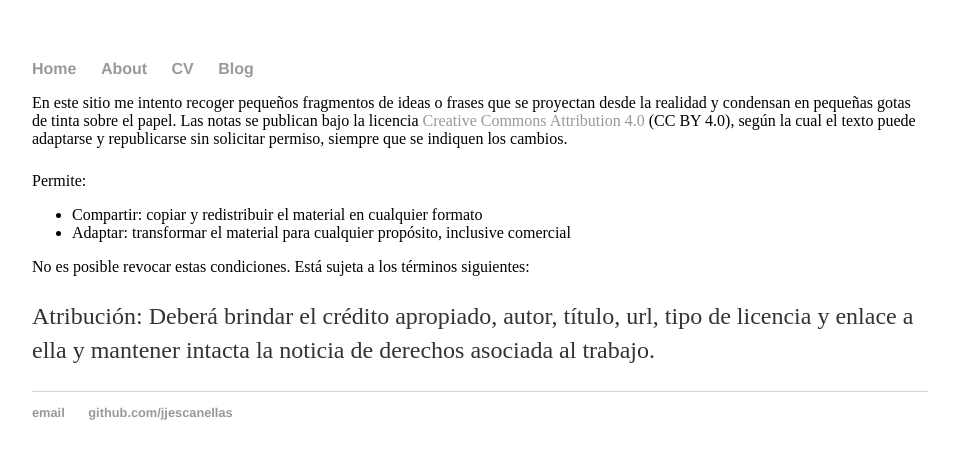
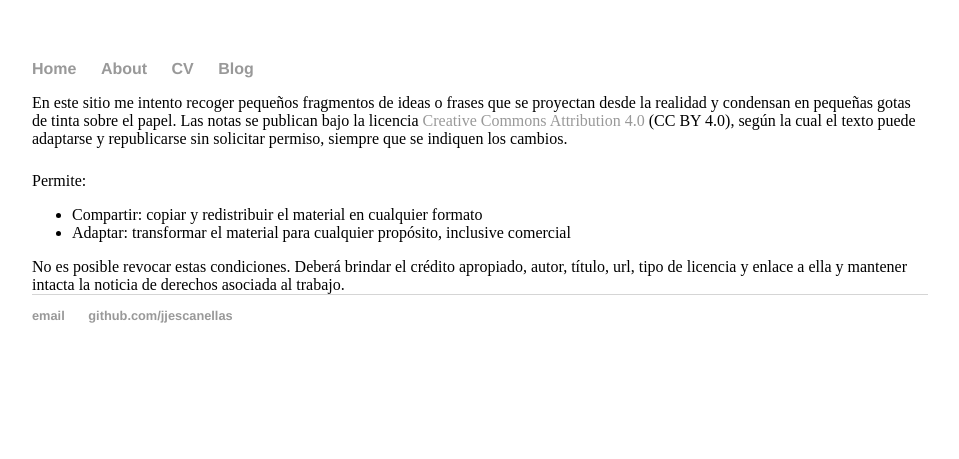
Before and after one commit to jjescanellas/jjescanellas.github.io, a Jekyll site: the page built from about/index.html, in a window 1280 px wide. Shown: the top 459 px of the page, without its empty margins (160-1119 px from the left). Built offline with Jekyll 4.4.1, drawn with Linux system fonts in a browser that asks for light colours.

Commit message:
Update index.html

```diff
--- a/about/index.html
+++ b/about/index.html
@@ -18,9 +18,6 @@ Permite:
 
 No es posible revocar estas condiciones.
 
-Está sujeta a los términos siguientes:
+Deberá brindar el crédito apropiado, autor, título, url, tipo de licencia y enlace a ella y
+mantener intacta la noticia de derechos asociada al trabajo.
 </div>
-<div class="container">
-<p>Atribución: Deberá brindar el crédito apropiado, autor, título, url, tipo de licencia y enlace a ella y mantener intacta la noticia de derechos asociada al trabajo.
-</p>
-</div>
```
